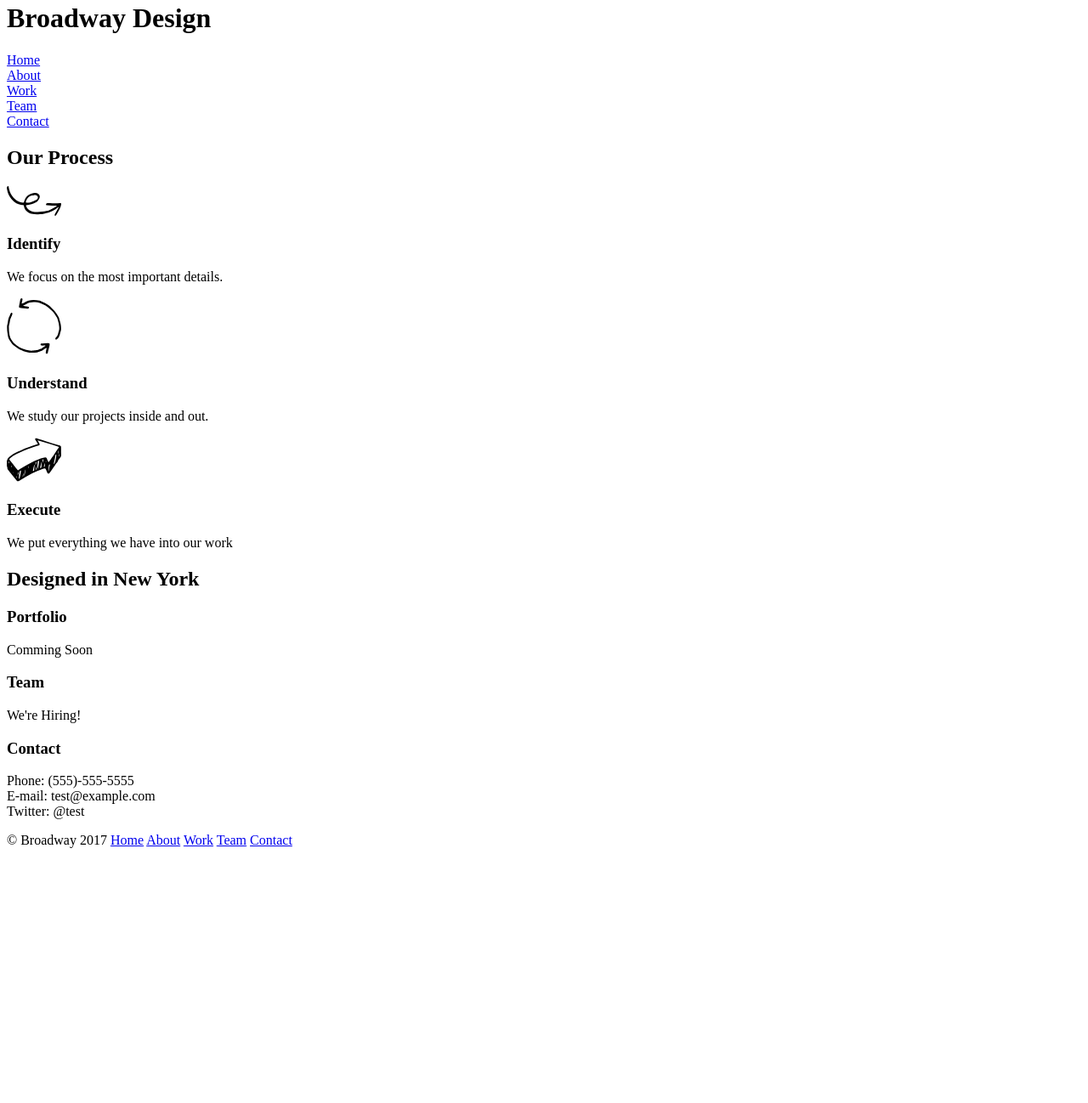
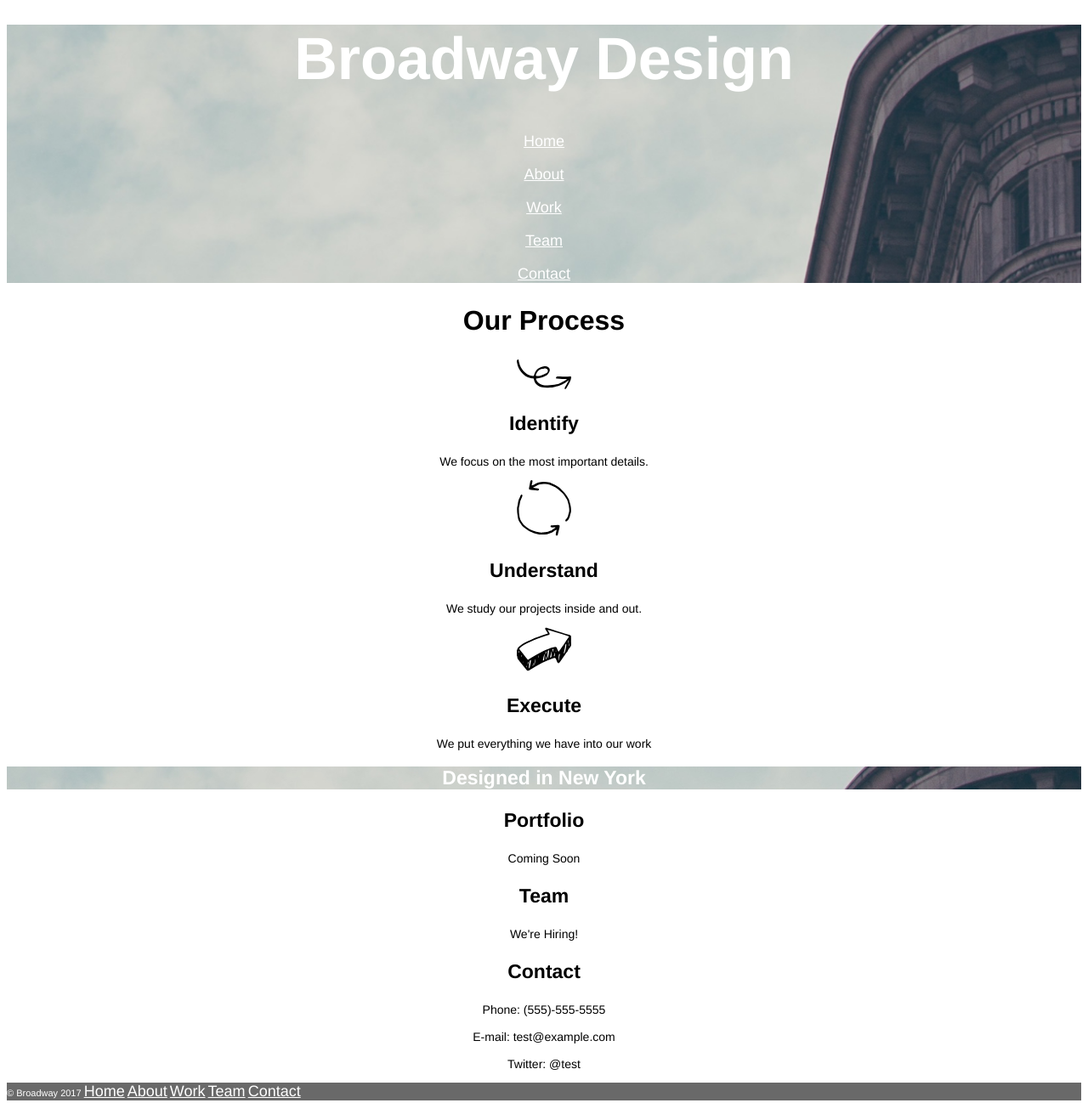
Before and after one commit to sebasterd/broadway, a plain HTML site: page index.html in a window 1280 px wide. Shown: the part 18-1316 px from the top of the page at 85% size. Before the commit the page ends 1024 px from the top, so only its background shows below. Drawn offline with Linux system fonts and the light colour scheme.

Commit message:
Completed CSS styling, fixed issue with vertical image size in header. Split background-size into separate .header and .separator, otherwise one of both is broken. Last spelling mistakes are corrected.

```diff
--- a/index.html
+++ b/index.html
@@ -7,10 +7,10 @@
 <div class="header">
   <h1>Broadway Design</h1>
   <nav>
-    <a href="#">Home</a><br />
-    <a href="#about">About</a><br />
-    <a href="#work">Work</a><br />
-    <a href="#team">Team</a><br />
+    <a href="#">Home</a><br /><br />
+    <a href="#about">About</a><br /><br />
+    <a href="#work">Work</a><br /><br />
+    <a href="#team">Team</a><br /><br />
     <a href="#contact">Contact</a><br />
   </nav>
 </div>
@@ -30,17 +30,22 @@
   <h2>Designed in New York</h2>
 </div>
 <h3 id="work">Portfolio</h3>
-<p>Comming Soon</p>
+<p>Coming Soon</p>
 <h3 id="team">Team</h3>
 <p>We're Hiring!</p>
 <h3 id="contact">Contact</h3>
 <p>
-  Phone: (555)-555-5555<br />
-  E-mail: test@example.com<br />
+  Phone: (555)-555-5555<br /><br />
+  E-mail: test@example.com<br /><br />
   Twitter: @test
 </p>
 <div class="footer">
-  &copy; Broadway 2017 <a href="#">Home</a> <a href="#about">About</a> <a href="#work">Work</a> <a href="#team">Team</a> <a href="#contact">Contact</a>
+  &copy; Broadway 2017
+  <a href="#">Home</a>
+  <a href="#about">About</a>
+  <a href="#work">Work</a>
+  <a href="#team">Team</a>
+  <a href="#contact">Contact</a>
 </div>
 <body>
 </body>
--- a/resources/css/style.css
+++ b/resources/css/style.css
@@ -0,0 +1,59 @@
+body {
+  text-align: center;
+  font-family: Helvetica;
+
+}
+
+h1 {
+  font-size: 70px;
+  font-weight: bold;
+}
+
+h2 {
+  font-size: 32px;
+  font-weight: bold;
+}
+
+h3 {
+  font-size: 23px;
+  font-weight: bold;
+}
+
+p {
+  font-size: 14px;
+}
+
+.header,
+.separator {
+  background-image: url("../images/the-flatiron-building.png");
+  background-repeat: no-repeat;
+  color: white;
+}
+
+/*
+Had to add background-size vertically 100%, because the vertical size of the image provided for the background was not the same as the one used in the example website.
+When the vertical 100% vertical size is applied to the .separator, it breaks the .separator display.
+*/
+.header {
+  background-size: auto 100%;
+}
+
+.footer {
+  font-size: 11px;
+  background-color: dimgray;
+  color: white;
+  text-align: left;
+}
+
+.separator h2 {
+  font-size: 23px;
+}
+
+/*
+Could have used an "a{ }" definition, but since the styling guidelines that are applied here seem only to apply to the links in the header and footer, I selected them separately here. If in the future links are added in other places (contact for example), they will not be affected by design.
+*/
+.header a,
+.footer a {
+  font-size: 18px;
+  color: white;
+}
```
